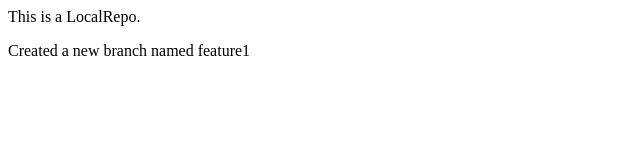
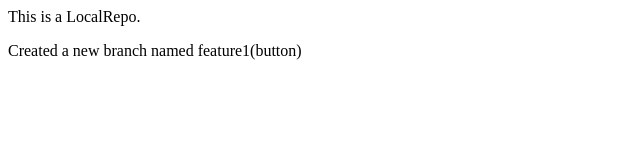
Before and after one commit to cherithpatikineti/GitDemo, a plain HTML site: page index.html in a window 1280 px wide. Shown: the full height of the page, 0-640 px from the left. Drawn offline with Linux system fonts and the light colour scheme.

```diff
--- a/index.html
+++ b/index.html
@@ -1,2 +1,2 @@
 <p>This is a LocalRepo.</p>
-<p>Created a new branch named feature1</p>
+<p>Created a new branch named feature1(button)</p>
```
